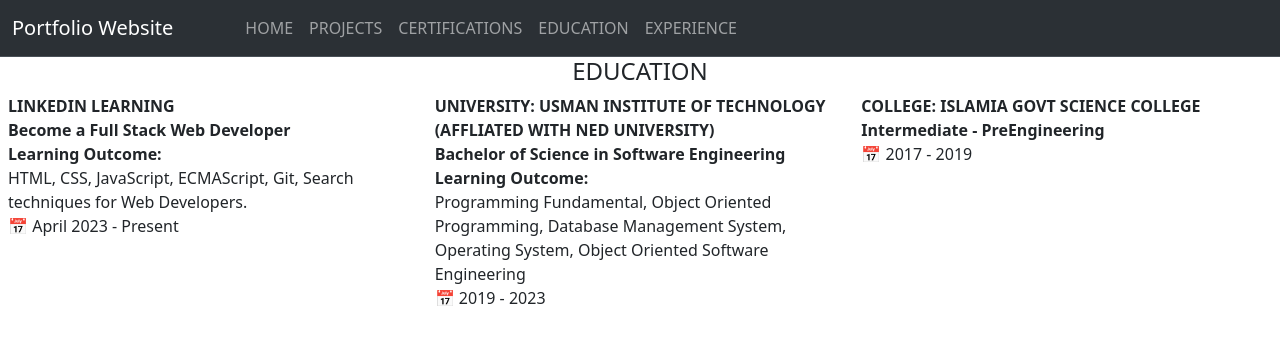
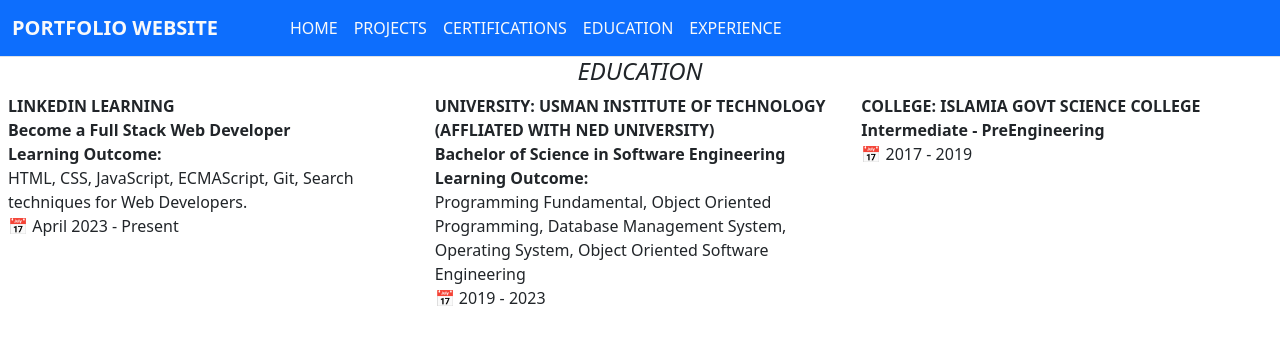
Before and after one commit to Bilal-19/IP01_PortfolioWebsite, a React (Vite) app: page /education in a window 1280 px wide. Shown: the top 344 px of the page. Built offline with nearby package versions, Linux system fonts and the light colour scheme.

Commit message:
maintainig consistency in layout

```diff
--- a/index.html
+++ b/index.html
@@ -13,6 +13,11 @@
       href="path/to/font-awesome/css/font-awesome.min.css"
       type="text"
     />
+
+    <link
+      rel="stylesheet"
+      href="https://cdnjs.cloudflare.com/ajax/libs/font-awesome/4.7.0/css/font-awesome.min.css"
+    />
     <script
       src="https://cdn.jsdelivr.net/npm/bootstrap@5.3.0/dist/js/bootstrap.bundle.min.js"
       integrity="sha384-geWF76RCwLtnZ8qwWowPQNguL3RmwHVBC9FhGdlKrxdiJJigb/j/68SIy3Te4Bkz"
--- a/src/Components/header.jsx
+++ b/src/Components/header.jsx
@@ -7,19 +7,19 @@ export default function HeaderNavigation() {
             <div className="container-fluid">
                 <div className="row">
 
-                    <nav className="navbar navbar-expand-lg bg-body-tertiary navbar bg-dark border-bottom border-bottom-dark" data-bs-theme="dark">
+                    <nav className="navbar navbar-expand-lg bg-body-primary navbar bg-primary border-bottom border-bottom-primary">
                         <div className="container-fluid">
-                            <a className="navbar-brand" href="#">Portfolio Website</a>
+                            <a className="navbar-brand text-light fw-bold text-uppercase" href="/">Portfolio Website</a>
                             <button className="navbar-toggler" type="button" data-bs-toggle="collapse" data-bs-target="#navbarSupportedContent" aria-controls="navbarSupportedContent" aria-expanded="false" aria-label="Toggle navigation">
                                 <span className="navbar-toggler-icon"></span>
                             </button>
                             <div className="collapse navbar-collapse" id="navbarSupportedContent">
                                 <ul className="navbar-nav mx-5 mb-2 mb-lg-0">
-                                    <li className="nav-item"><Link to="/" className="nav-link">HOME</Link></li>
-                                    <li className="nav-item"><Link to="/project" className="nav-link">PROJECTS</Link></li>
-                                    <li className="nav-item"><Link to="/certifications" className="nav-link">CERTIFICATIONS</Link></li>
-                                    <li className="nav-item"><Link to="/education" className="nav-link">EDUCATION</Link></li>
-                                    <li className="nav-item"><Link to="/experience" className="nav-link">EXPERIENCE</Link></li>
+                                    <li className="nav-item"><Link to="/" className="nav-link text-light">HOME</Link></li>
+                                    <li className="nav-item"><Link to="/project" className="nav-link text-light">PROJECTS</Link></li>
+                                    <li className="nav-item"><Link to="/certifications" className="nav-link text-light">CERTIFICATIONS</Link></li>
+                                    <li className="nav-item"><Link to="/education" className="nav-link text-light">EDUCATION</Link></li>
+                                    <li className="nav-item"><Link to="/experience" className="nav-link text-light">EXPERIENCE</Link></li>
                                 </ul>
                             </div>
                         </div>
--- a/src/Database/experienceData.jsx
+++ b/src/Database/experienceData.jsx
@@ -3,42 +3,49 @@ export let ExperienceData = [
         id: 1,
         companyName: 'The Umonics Method',
         role: 'Information Technology Intern',
-        achievment: 'Conducted research on 10+ assigned topics and encode collected data into coded article.'
+        achievment: 'Conducted research on 10+ assigned topics and encode collected data into coded article.',
+        duration: 'Sep 2023 - Present'
     },
 
     {
         id: 2,
         companyName: 'Amal Academy',
         role: 'Career Prep Fellowship',
-        achievment: 'Acquired transferrable skills related to professional development including communication, teamwork, leadership, problem solving & critical thinking.'
+        achievment: 'Acquired transferrable skills related to professional development including communication, teamwork, leadership, problem solving & critical thinking.',
+        duration: 'July 2023 - Present'
     },
 
     {
         id: 3,
         companyName: 'Internee.pk',
         role: 'React JS Intern',
-        achievment: 'Gained hands-on experience in React JS by completing 8 projects including; Chat App using socket.io, webcam app, portfolio website, event registration app, word counter app, social media dashboard, quiz game & ecommerce website.'
+        achievment: 'Gained hands-on experience in React JS by completing 8 projects including; Chat App using socket.io, webcam app, portfolio website, event registration app, word counter app, social media dashboard, quiz game & ecommerce website.',
+        duration: 'July 2023 - Present'
     },
 
     {
         id: 4,
         companyName: 'CodSoft',
         role: 'Web Development Intern',
-        achievment: 'Built 3 beginner-level web applications using HTML, CSS & JavaScript including: landing page, calculator app & Portfolio website.'
+        achievment: 'Built 3 beginner-level web applications using HTML, CSS & JavaScript including: landing page, calculator app & Portfolio website.',
+        duration: 'Aug 01, 2023 - Aug 31, 2023'
     },
 
     {
         id: 5,
         companyName: 'Interns Pakistan',
         role: 'Frontend Developer Intern',
-        achievment: 'Learned HTML, CSS, Bootstrap, JavaScript, JavaScript ES6 & jQuery. Converted design files into website using HTML & CSS. Developed responsive using media queries and then bootstrap framework.'
+        achievment: 'Learned HTML, CSS, Bootstrap, JavaScript, JavaScript ES6 & jQuery. Converted design files into website using HTML & CSS. Developed responsive using media queries and then bootstrap framework.',
+        duration: 'May 01, 2023 - May 31, 2023'
+
     },
 
     {
         id: 6,
         companyName: 'The Spark Foundation',
         role: 'Web Developer & Designing Intern',
-        achievment: 'Enhanced LinkedIn profile to build valuable connections on this professional platform. Developed Landing page, calculator app, digital business card.'
+        achievment: 'Enhanced LinkedIn profile to build valuable connections on this professional platform. Developed Landing page, calculator app, digital business card.',
+        duration: 'Nov 2022 - Dec 2022'
     },
 
 ]
--- a/src/Pages/certificationpage.jsx
+++ b/src/Pages/certificationpage.jsx
@@ -11,7 +11,7 @@ export default function AchievmentPage() {
             <div className="container-fluid">
 
                 <div className="row">
-                    <p className="fw-bold text-center h5 fw-italic">CERTIFICATIONS</p>
+                    <i className="text-center h4">CERTIFICATIONS</i>
                 </div>
                 <div className="row">
                     {
@@ -22,7 +22,7 @@ export default function AchievmentPage() {
                                         <p className="card-title mx-2 text-uppercase fw-bold text-center h5">{item.certificateName}</p>
                                         <p className="card-text mx-2 mb-0"><b>Learning Outcome: </b> <br />{item.learningOutcome}</p>
                                         <p className="card-text mx-2 mt-0 mb-1">📅 {item.completionDate}</p>
-                                        <Link to={item.credentialsURL} className="btn btn-success mx-2 mt-0 mb-4" target="_blank"><i className="bi bi-globe bg-black"></i>Show Credentials</Link>
+                                        <Link to={item.credentialsURL} className="btn btn-outline-primary mx-2 mt-0 mb-4" target="_blank"><i className="bi bi-globe bg-black"></i>Show Credentials</Link>
                                     </div>
                                 </>
                             )
--- a/src/Pages/educationPage.jsx
+++ b/src/Pages/educationPage.jsx
@@ -9,7 +9,7 @@ export default function EducationPage() {
 
             <div className="container-fluid">
                 <div className="row">
-                    <p className='text-center text-uppercase h4'>Education</p>
+                    <i className="text-center h4">EDUCATION</i>
                 </div>
 
                 <div className="row">
--- a/src/Pages/experiencePage.jsx
+++ b/src/Pages/experiencePage.jsx
@@ -12,8 +12,9 @@ export default function ExperiencePage() {
             <div className="container-fluid">
 
                 <div className="row">
-                    <i className="text-center text-uppercase h4 fw-bold fw-italic">Professional Experience</i>
+                    <i className="text-center h4">PROFESSIONAL EXPERIENCE</i>
                 </div>
+
                 <div className="row">
 
                     {
@@ -23,9 +24,11 @@ export default function ExperiencePage() {
                                     <div className="card m-2" style={{ width: '19rem' }}>
                                         <p className="card-text mb-1 fw-bold h5 text-uppercase text-center">{item.companyName}</p>
                                         <p className="card-text mb-0"><b>Role: </b>{item.role}</p>
-                                        <p className="card-text mb-4"><b>Achievment: </b>
+                                        <p className="card-text mb-0"><b>Achievment: </b>
                                             <br />
-                                            {item.achievment}</p>
+                                            {item.achievment}
+                                        </p>
+                                        <p className="card-text mb-2 mt-0 fw-bold">📅 {item.duration}</p>
                                     </div>
                                 </>
                             )
--- a/src/Pages/projectpage.jsx
+++ b/src/Pages/projectpage.jsx
@@ -14,9 +14,14 @@ export default function ProjectPage() {
     return (
         <>
             <HeaderNavigation />
-            <p className="text-center fw-bold h3">FEATURE PROJECTS</p>
+
 
             <div className="container-fluid">
+
+                <div className="row">
+                    <i className="text-center h4">FEATURE PROJECTS</i>
+                </div>
+
                 <div className="row">
                     {
                         previuosProjects.map((item) => {
```
Also changed, not shown: src/Pages/homepage.jsx (+9 -9 lines).
